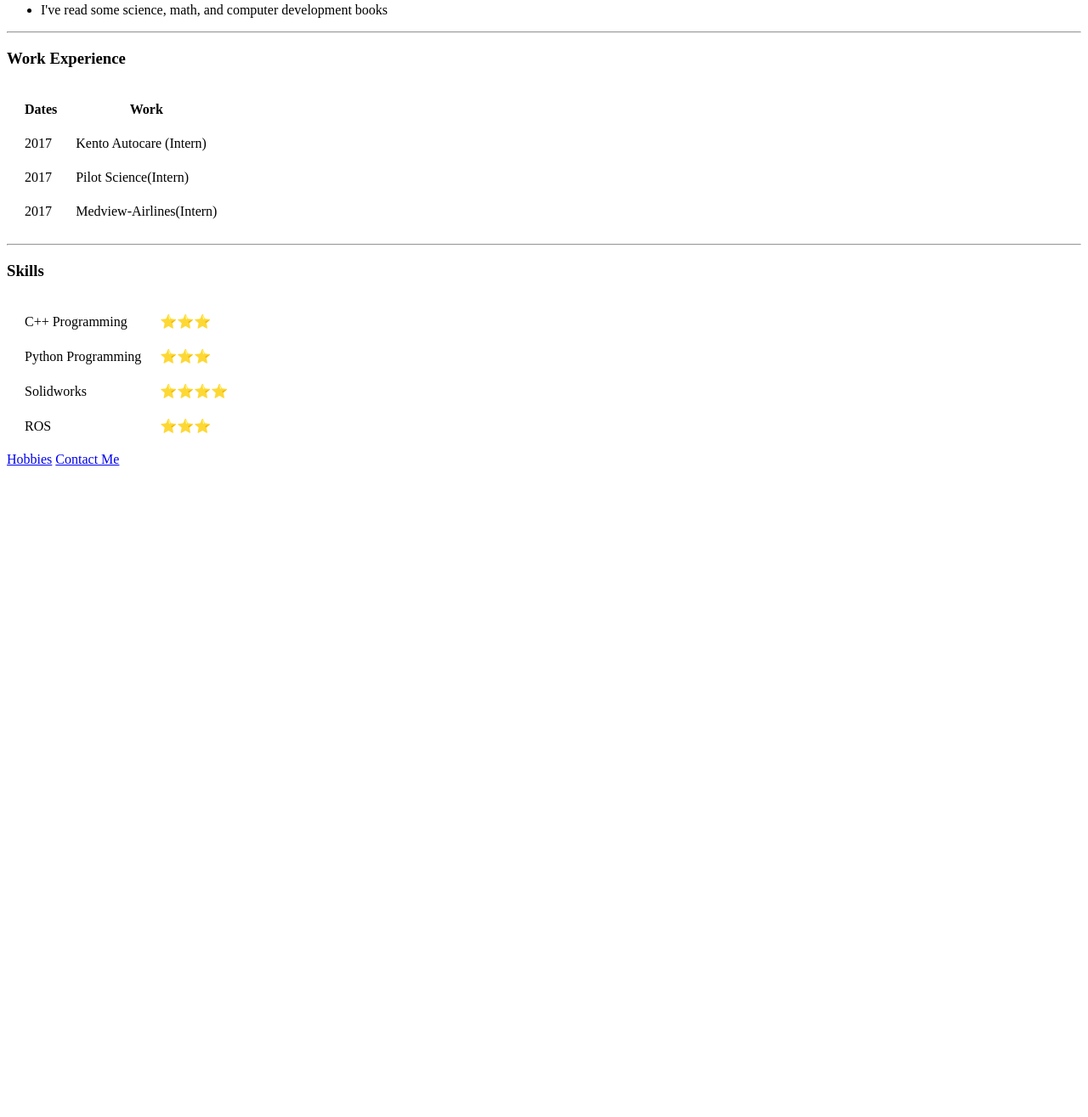
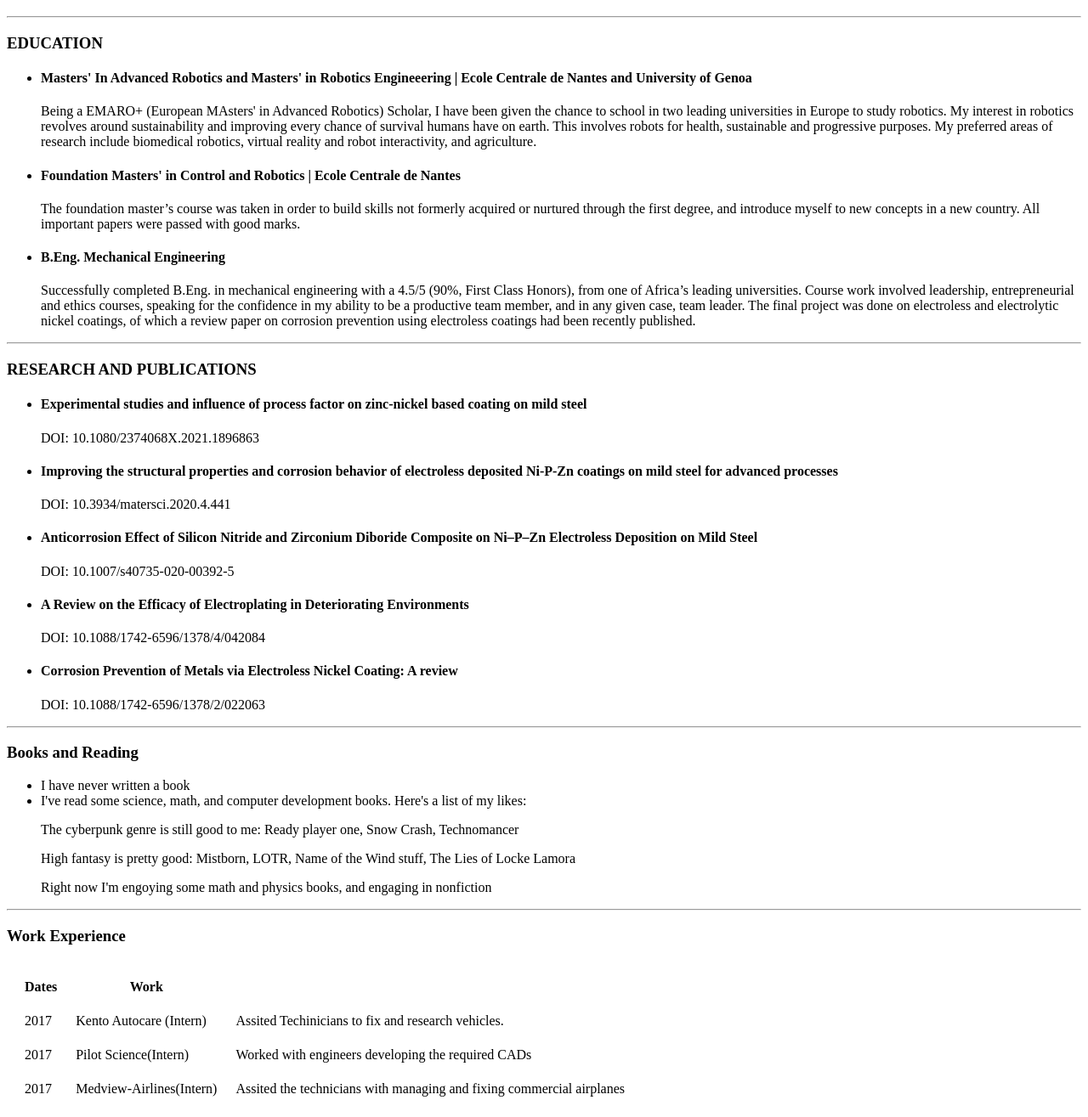
Before and after one commit to AsimovNo9/CV, a plain HTML site: page index.html in a window 1280 px wide. Shown: the part 443-1758 px from the top of the page at 85% size. Before the commit the page ends 1001 px from the top, so only its background shows below. Drawn offline with Linux system fonts and the light colour scheme.

Commit message:
Updated CV
Changed image, updated home page with more useful information, little edits made to hobbies.

```diff
--- a/index.html
+++ b/index.html
@@ -15,17 +15,79 @@
     <td>
       <h1>Adedamola</h1>
       <p><em><a href="https://www.linkedin.com/in/adedamolasode/">Master's Student</a> and <strong>Life Enjoyer</strong>.</em></p>
-      <p>I am a master's student of robotics, but more generally, I love learning everything from coding to music</p>
+      <p>Control and Robotics Master's Student at ECN France and University of Genoa, Italy. Generally, I have a strong learning drive and love to engage in everything from the arts to the sciences.</p>
+      <p>I hope to be able to build a list of skills and implement them creatively. Being a game developer implements my gratest passions, so I'm walking that path as a passion project for life</p>
       <hr>
     </td>
   </tr>
   </table>
 
 <hr>
+<h3>EDUCATION</h3>
+<ul>
+  <li><h4>Masters' In Advanced Robotics and Masters' in Robotics Engineeering | Ecole Centrale de Nantes and University of Genoa </h4></li>
+  <p>
+    Being a EMARO+ (European MAsters' in Advanced Robotics) Scholar, I have been given the chance to school in two leading universities in Europe to study robotics.
+    My interest in robotics revolves around sustainability and improving every chance of survival humans have on earth. This involves robots for health, sustainable
+    and progressive purposes. My preferred areas of research include biomedical robotics, virtual reality and robot interactivity, and agriculture.
+  </p>
+  <li><h4>Foundation Masters' in Control and Robotics | Ecole Centrale de Nantes</h4></li>
+  <p>
+    The foundation master’s course was taken in order to build skills not formerly acquired or nurtured through
+    the first degree, and introduce myself to new concepts in a new country. All important papers were passed
+    with good marks.
+  </p>
+  <li><h4>B.Eng. Mechanical Engineering</h4></li>
+  <p>
+    Successfully completed B.Eng. in mechanical engineering with a 4.5/5 (90%, First Class Honors), from one of
+    Africa’s leading universities. Course work involved leadership, entrepreneurial and ethics courses, speaking
+    for the confidence in my ability to be a productive team member, and in any given case, team leader. The
+    final project was done on electroless and electrolytic nickel coatings, of which a review paper on corrosion
+    prevention using electroless coatings had been recently published.
+  </p>
+</ul>
+
+<hr>
+<h3>RESEARCH AND PUBLICATIONS</h3>
+<ul>
+  <li><h4>Experimental studies and influence of process factor on zinc-nickel based coating on mild steel </h4></li>
+  <p>
+    DOI: 10.1080/2374068X.2021.1896863
+  </p>
+  <li><h4>
+    Improving the structural properties and corrosion behavior of electroless deposited Ni-P-Zn coatings on
+    mild steel for advanced processes
+  </h4></li>
+  <p>
+    DOI: 10.3934/matersci.2020.4.441
+  </p>
+  <li><h4>
+    Anticorrosion Effect of Silicon Nitride and Zirconium Diboride Composite on Ni–P–Zn Electroless
+    Deposition on Mild Steel
+  </h4></li>
+  <p>
+    DOI: 10.1007/s40735-020-00392-5
+  </p>
+  <li><h4>
+    A Review on the Efficacy of Electroplating in Deteriorating Environments
+  </h4></li>
+  <p>
+    DOI: 10.1088/1742-6596/1378/4/042084
+  </p>
+  <li><h4>Corrosion Prevention of Metals via Electroless Nickel Coating: A review</h4></li>
+  <p>
+    DOI: 10.1088/1742-6596/1378/2/022063
+  </p>
+</ul>
+
+<hr>
   <h3>Books and Reading</h3>
   <ul>
     <li>I have never written a book</li>
-    <li>I've read some science, math, and computer development books</li>
+    <li>I've read some science, math, and computer development books. Here's a list of my likes:</li>
+    <p>The cyberpunk genre is still good to me: Ready player one, Snow Crash, Technomancer</p>
+    <p>High fantasy is pretty good: Mistborn, LOTR, Name of the Wind stuff, The Lies of Locke Lamora</p>
+    <p>Right now I'm engoying some math and physics books, and engaging in nonfiction</p>
   </ul>
 
 <hr>
@@ -46,14 +108,17 @@
     <tr>
       <td>2017</td>
       <td>Kento Autocare (Intern)</td>
+      <td>Assited Techinicians to fix and research vehicles.</td>
     </tr>
     <tr>
       <td>2017</td>
       <td>Pilot Science(Intern)</td>
+      <td>Worked with engineers developing the required CADs</td>
     </tr>
     <tr>
       <td>2017</td>
       <td>Medview-Airlines(Intern)</td>
+      <td>Assited the technicians with managing and fixing commercial airplanes</td>
     </tr>
   </table>
 <hr>
@@ -76,12 +141,14 @@
     <td>ROS</td>
     <td>⭐⭐⭐</td>
   </tr>
+  <tr>
+    <td>French Language</td>
+    <td>⭐⭐⭐</td>
+  </tr>
 </table>
 
-
-
   <a href="hobbies.html">Hobbies</a>
-  <a href="contact_me.html">Contact Me</a>
+  <a href="contact_me.html" >Contact Me</a>
 </body>
 
 </html>
```
Also changed, not shown: hobbies.html (+3 -2 lines), images/Adedamola_portrait.jpeg.
